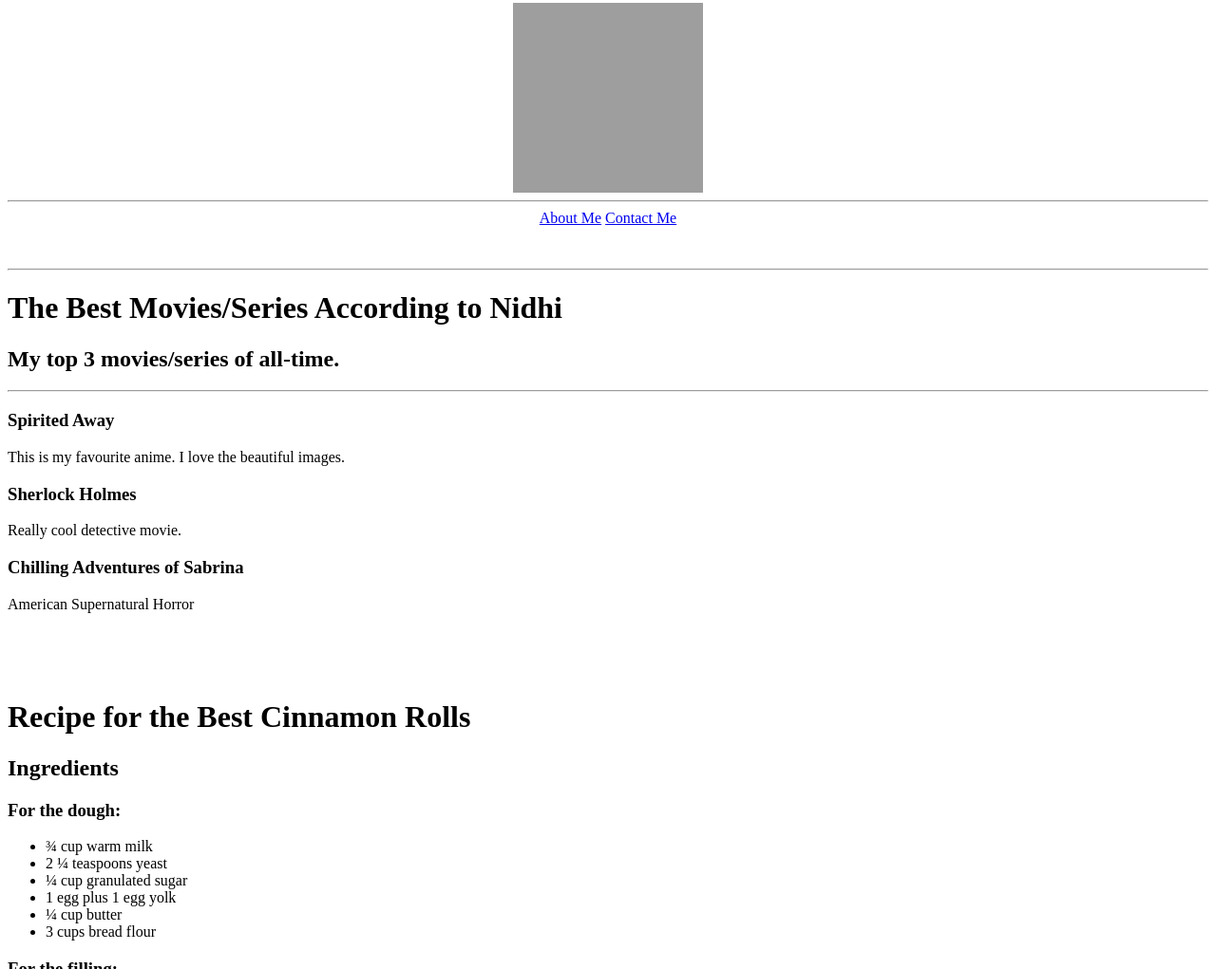
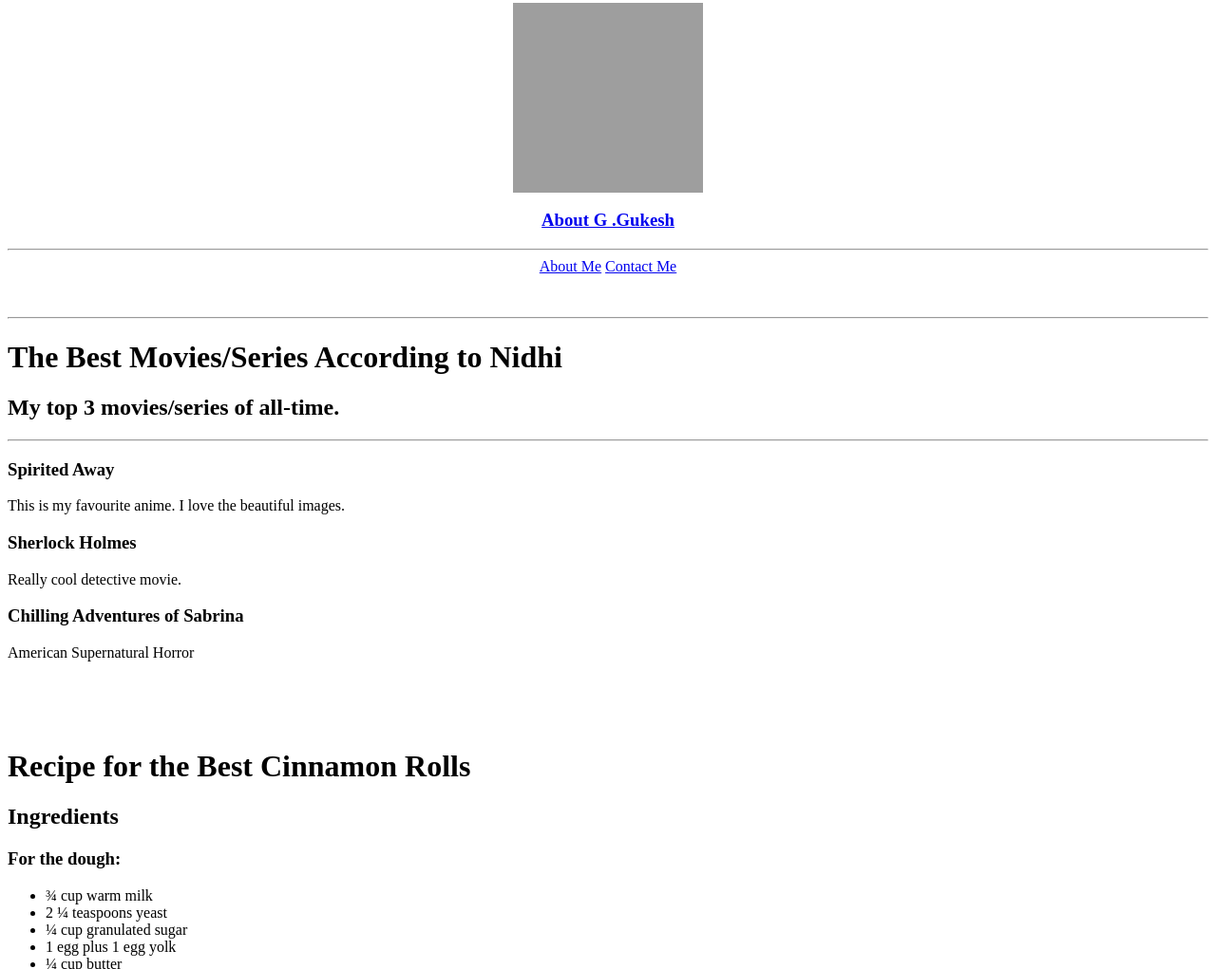
Before and after one commit to Nidhi1k/htmlportfolio, a plain HTML site: page index.html in a window 1280 px wide. Shown: the part 691-1712 px from the top of the page at 95% size. Drawn offline with Linux system fonts and the light colour scheme; grey boxes are pictures that could not be loaded.

Commit message:
Update index.html

```diff
--- a/index.html
+++ b/index.html
@@ -25,6 +25,9 @@
         <div class="img_container">
      <img src="https://images.unsplash.com/photo-1545696563-af8f6ec2295a?ixlib=rb-1.2.1&ixid=MnwxMjA3fDB8MHxleHBsb3JlLWZlZWR8M3x8fGVufDB8fHx8&w=1000&q=80" width="200px" height="200px">
              </div>
+
+ <a href="gukesh.html"><h3>About G .Gukesh</h3></a>
+
   <hr />
   <a href="about.html">About Me</a>
   <a href="contact.html">Contact Me</a>
```
